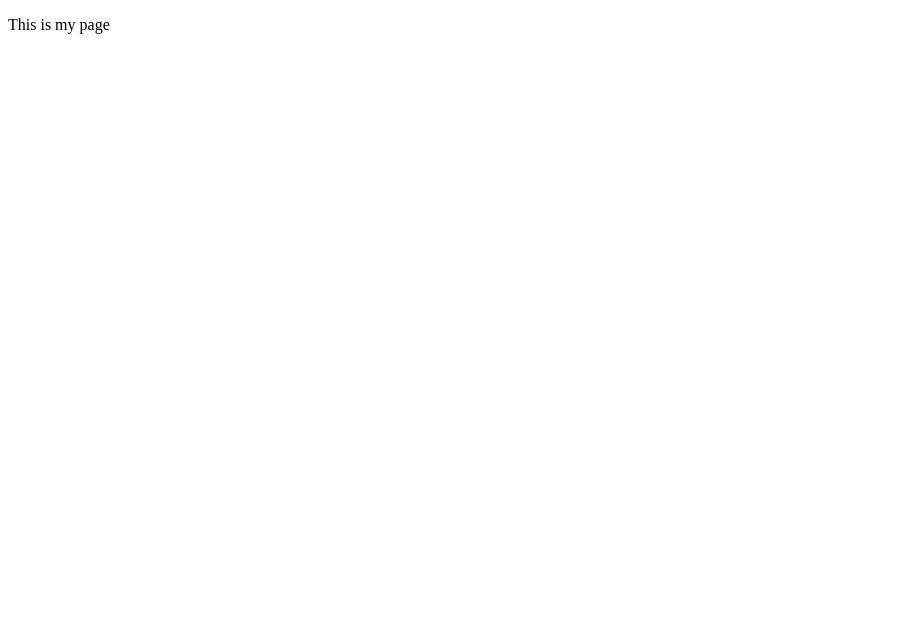
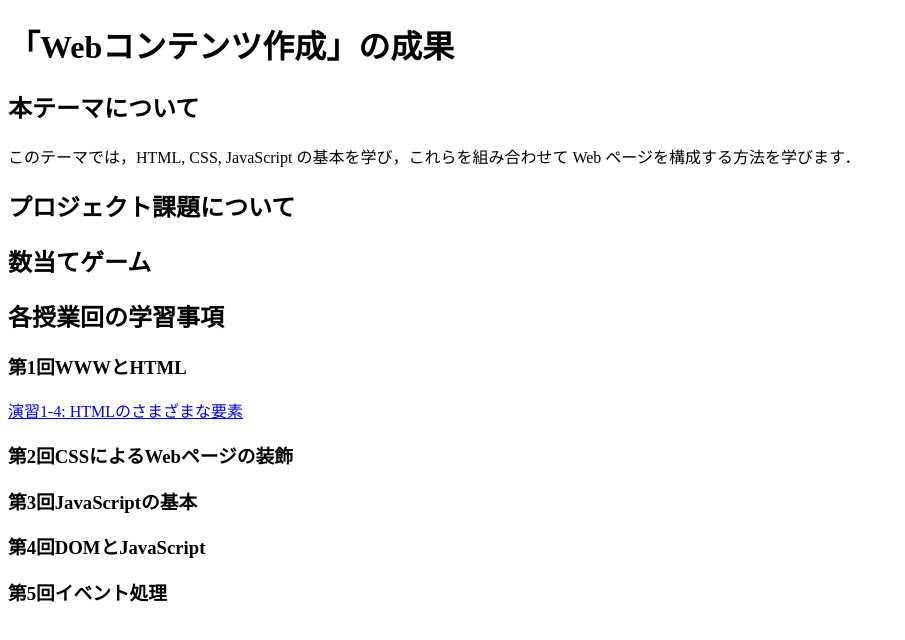
Before and after one commit to watanabe228526/medialabo, a plain HTML site: page index.html in a window 1280 px wide. Shown: the whole page, without its empty margins (0-905 px from the left). Drawn offline with Linux system fonts and the light colour scheme.

Commit message:
第一回

```diff
--- a/index.html
+++ b/index.html
@@ -5,6 +5,23 @@
     <title>My test page</title>
   </head>
   <body>
-    <p>This is my page</p>
+    <h1>「Webコンテンツ作成」の成果</h1>
+      <h2>本テーマについて</h2>
+      <p>このテーマでは，HTML, CSS, JavaScript の基本を学び，これらを組み合わせて Web ページを構成する方法を学びます．</p>
+
+      <h2>プロジェクト課題について</h2>
+      <!--<p></p>-->
+      <h2>数当てゲーム</h2>
+      <!--<p></p>-->
+      <h2>各授業回の学習事項</h2>
+      <!--<p></p>-->
+      <h3>第1回WWWとHTML</h3>
+      <p></p>
+      <p><a href =file:///Users/watanabeaki/Documents/medialabo/practice-html/elements.html target="blank">演習1-4: HTMLのさまざまな要素
+      </a></p>
+      <h3>第2回CSSによるWebページの装飾</h3>
+      <h3>第3回JavaScriptの基本</h3>
+      <h3>第4回DOMとJavaScript</h3>
+      <h3>第5回イベント処理</h3>
   </body>
 </html>
```
